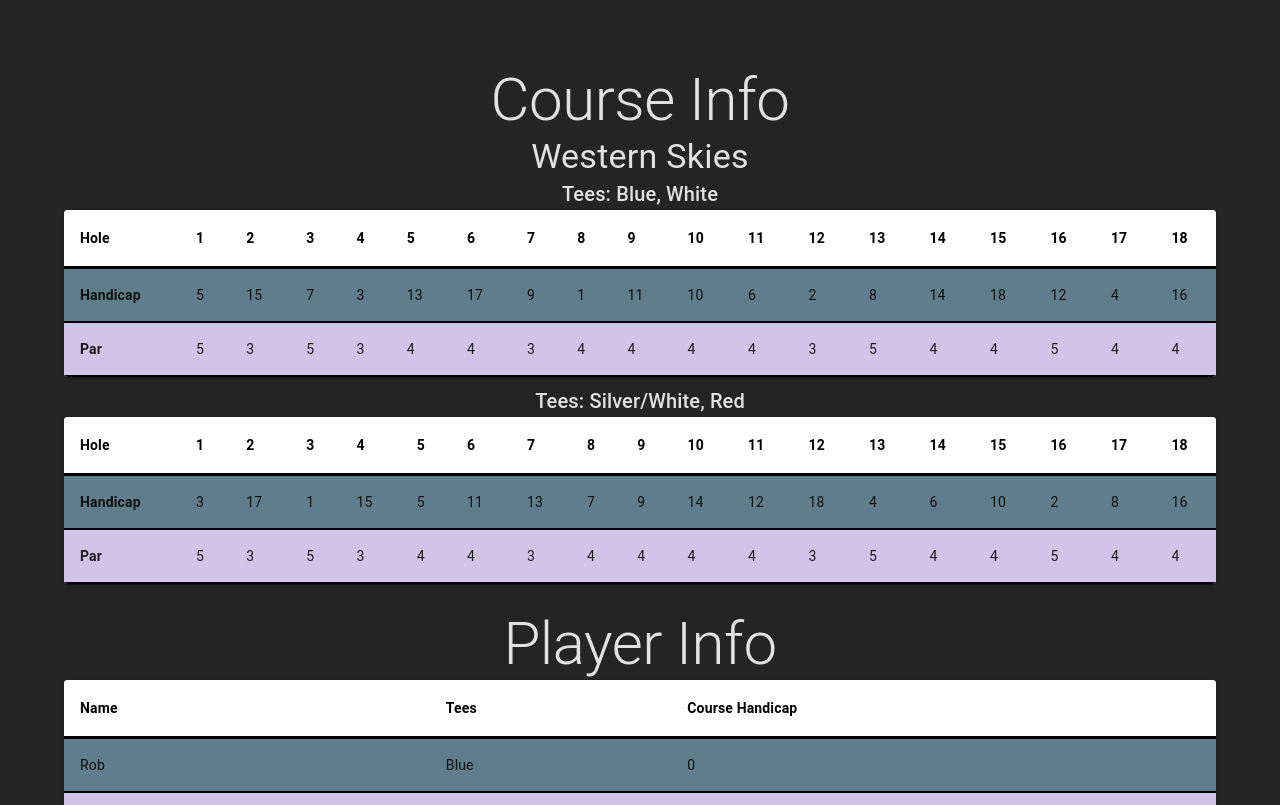
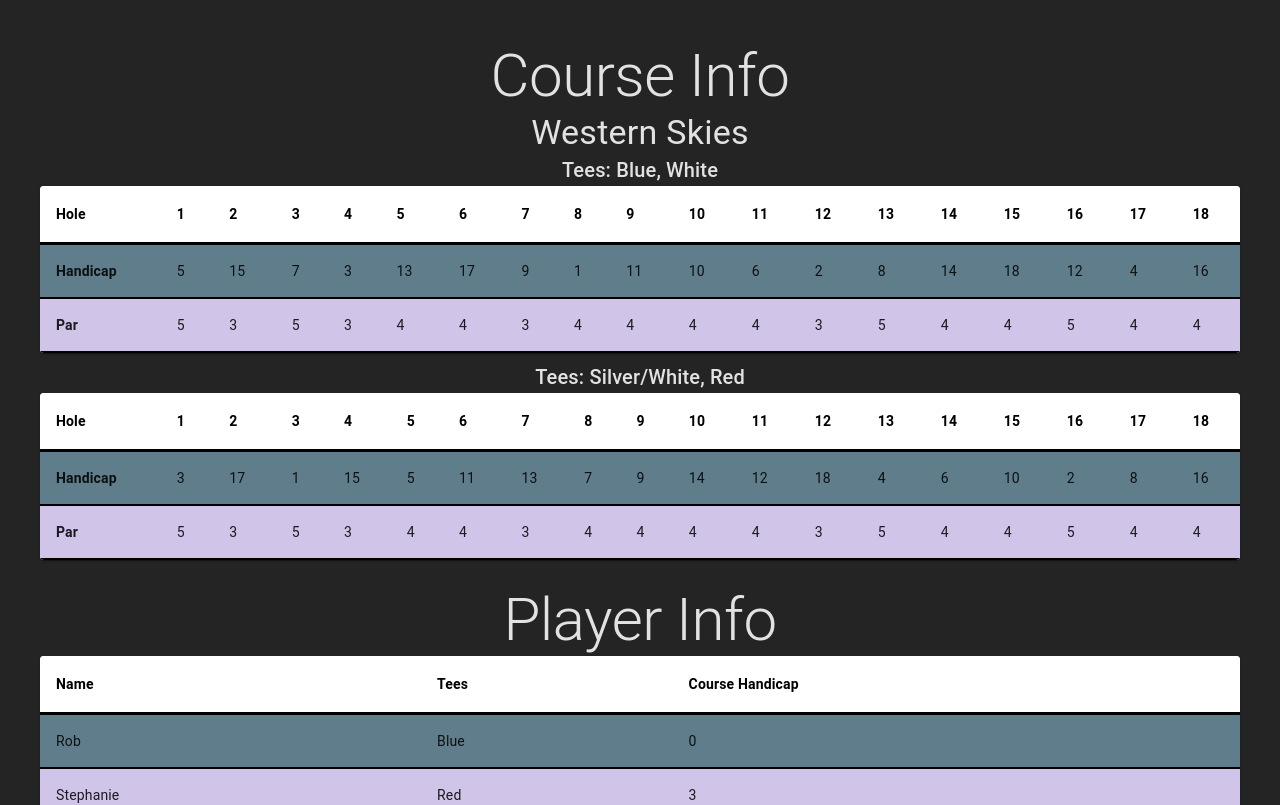
Before and after one commit to sswane/golf-vite, a React (Vite) app: page / in a window 1280 px wide. Shown: the top 805 px of the page. Built offline with nearby package versions, Linux system fonts and the light colour scheme.

Commit message:
remove body padding

```diff
--- a/src/index.css
+++ b/src/index.css
@@ -12,7 +12,3 @@
   -webkit-font-smoothing: antialiased;
   -moz-osx-font-smoothing: grayscale;
 }
-
-body {
-  padding: 24px;
-}
```
